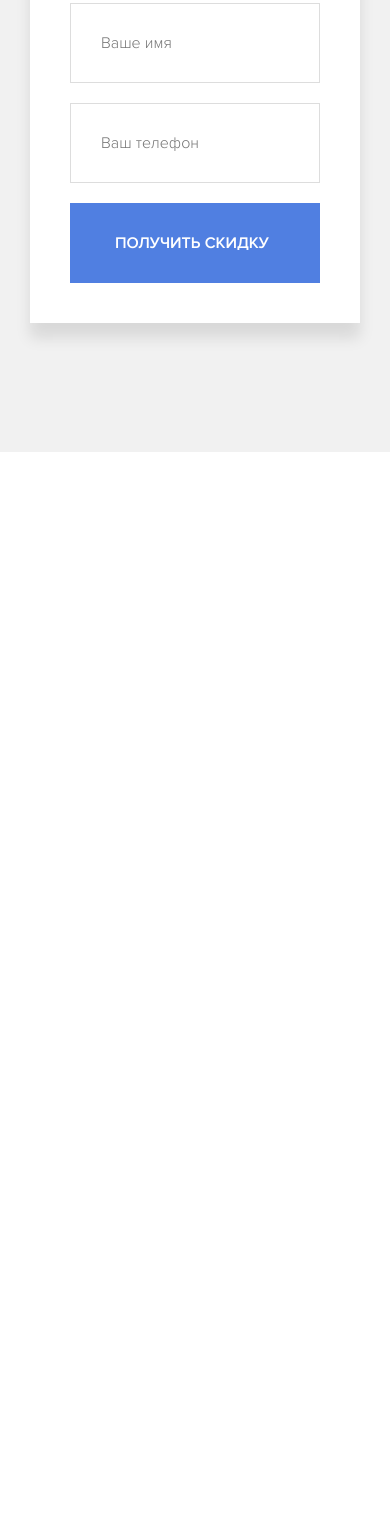
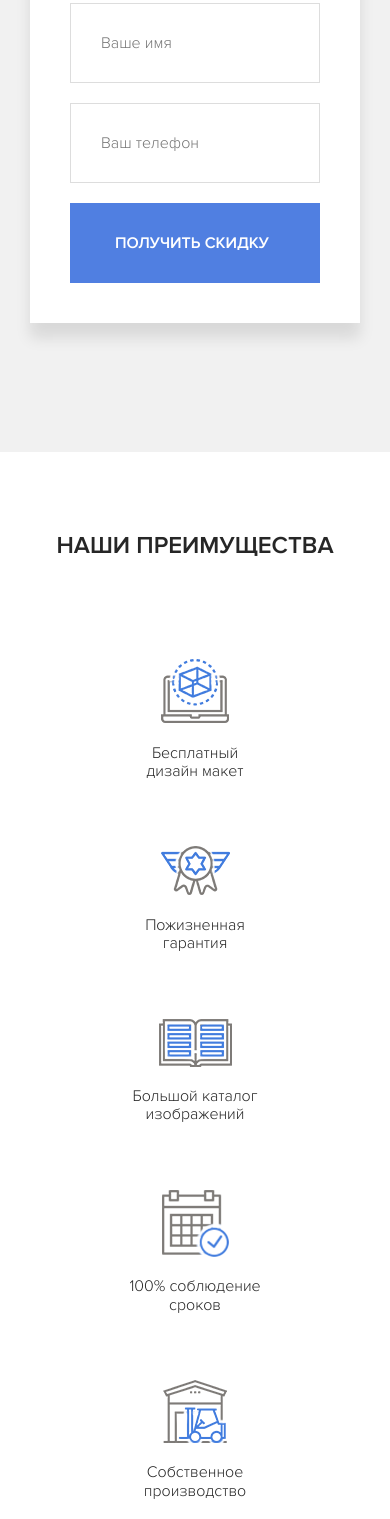
Before and after one commit to deikun95/skinali, a plain HTML site: page Index.html in a window 390 px wide. Shown: the part 1366-2885 px from the top of the page. Before the commit the page ends 1818 px from the top, so only its background shows below. Drawn offline with Linux system fonts and the light colour scheme; a script that the page names is missing.

Commit message:
Сверстал секцию фичей

```diff
--- a/Index.html
+++ b/Index.html
@@ -1,5 +1,6 @@
 <!DOCTYPE html>
 <html lang="ru">
+
 <head>
     <meta charset="UTF-8">
     <meta name="viewport" content="width=device-width, initial-scale=1.0">
@@ -8,6 +9,7 @@
     <link rel="stylesheet" href="sass/normalize.css">
     <link rel="stylesheet" href="sass/style.css">
 </head>
+
 <body>
     <header class="header">
         <div class="menu">
@@ -64,7 +66,8 @@
             <div class="container">
                 <div class="offer__block offer-block">
                     <h2 class="offer__title">Оставьте заявку на расчет</h2>
-                <span class="offer__subtitle">и получите скидку 30% на изготовление скинали или фартука для кухни</span>
+                    <span class="offer__subtitle">и получите скидку 30% на изготовление скинали или фартука для
+                        кухни</span>
                     <form action="#" class="form offer__form">
                         <div class="form__row">
                             <div class="form__group">
@@ -109,7 +112,40 @@
                 </div>
             </div>
         </section>
+        <section class="features section">
+            <div class="container">
+                <h2 class="section-title section__title">Наши преимущества</h2>
+                <div class="features-block">
+                    <div class="features-block__item">
+                        <img src="img/feature1.png" alt="Бесплатный дизайн макет" class="features-block__image">
+                        <p class="features__text">Бесплатный<br> дизайн макет</p>
+                    </div>
+                    <div class="features-block__item">
+                        <img src="img/feature2.png" alt="Пожизненная  гарантия" class="features-block__image">
+                        <p class="features__text">Пожизненная<br> гарантия</p>
+                    </div>
+                    <div class="features-block__item">
+                        <img src="img/feature3.png" alt="Большой  каталог изображений" class="features-block__image">
+                        <p class="features__text">Большой каталог<br> изображений</p>
+                    </div>
+                    <div class="features-block__item">
+                        <img src="img/feature4.png" alt="100% соблюдение сроков" class="features-block__image">
+                        <p class="features__text">100% соблюдение<br> сроков</p>
+                    </div>
+                    <div class="features-block__item">
+                        <img src="img/feature5.png" alt="Собственное производство" class="features-block__image">
+                        <p class="features__text">Собственное<br> производство</p>
+                    </div>
+                    <div class="features-block__item">
+                        <img src="img/feature6.png" alt=" Минимальная цена в городе от 1600 руб/метр"
+                            class="features-block__image">
+                        <p class="features__text"> Минимальная цена в городе<br> от 1600 руб/метр</p>
+                    </div>
+                </div>
+            </div>
+        </section>
     </main>
     <script type="text/javascript" src="https://spikmi.com/Widget?Id=2305"></script>
 </body>
+
 </html>
--- a/sass/_interface.sass
+++ b/sass/_interface.sass
@@ -1,6 +1,15 @@
 body
     +light
     color: $text-color
+.section
+    padding: 100px 0
+    &-title
+        font-size: 30px
+        +bold
+        text-align: center
+        text-transform: uppercase
+    &__title
+        margin-bottom: 100px
 .button-o
     text-transform: uppercase
     border: 2px solid $primary
@@ -42,9 +51,12 @@ input[type="checkbox"]
 @media (max-width: 450px)
     .button-o
         font-size: 12px
-@media (max-width: 450px)
     .checkbox
         &-label
             display: flex
             align-items: center
             margin-bottom: 20px
+    .section
+        padding: 60px 0
+        &-title
+            font-size: 24px
--- /dev/null
+++ b/sass/blocks/_features.sass
@@ -0,0 +1,20 @@
+.features
+    &-block
+        display: flex
+        justify-content: space-between
+        flex-wrap: wrap
+        &__item
+            flex-basis: 33%
+            text-align: center
+            margin-bottom: 110px
+@media (max-width: 991px)
+    .features
+        &-block
+            &__item
+                flex-basis: 50%
+@media (max-width: 768px)
+    .features
+        &-block
+            &__item
+                flex-basis: 100%
+                margin-bottom: 50px
--- a/sass/style.sass
+++ b/sass/style.sass
@@ -18,3 +18,6 @@
 
 //Настройки оффера
 @import 'blocks/offer'
+
+//Настройки Фичей
+@import 'blocks/features'
```
Also changed, not shown: img/feature1.png (added), img/feature2.png (added), img/feature3.png (added), img/feature4.png (added), img/feature5.png (added), img/feature6.png (added), sass/style.css, 1 other file. Lines whose indentation alone changed are shown as unchanged.
